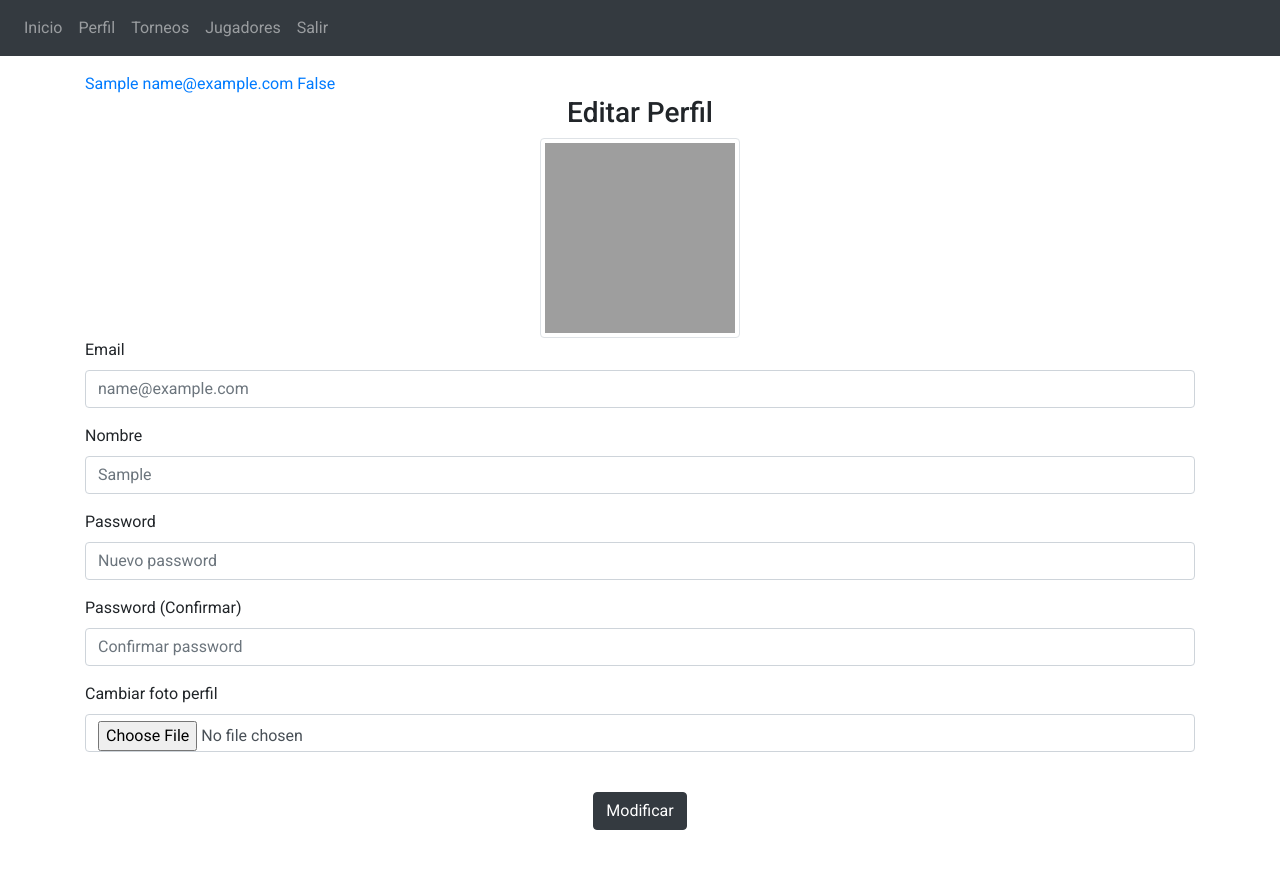
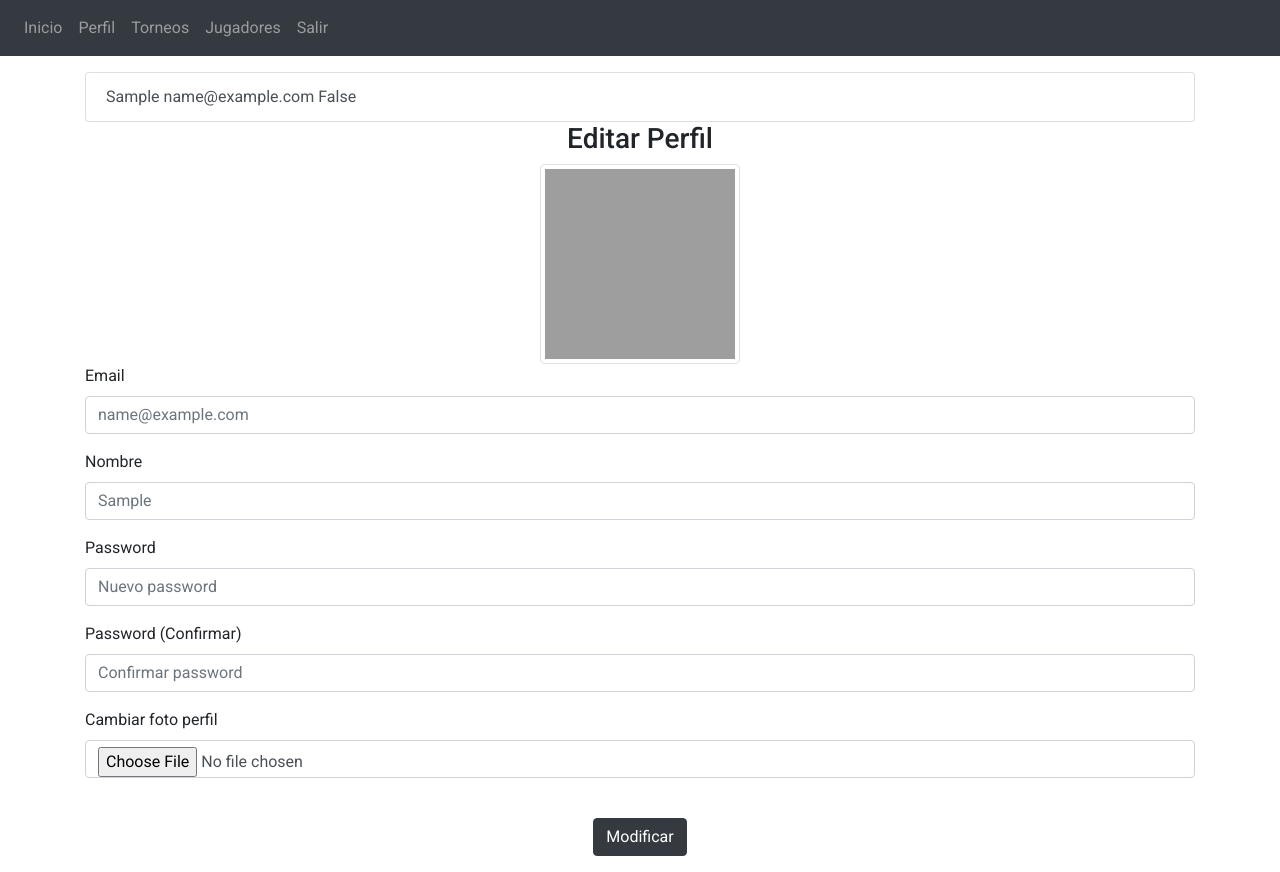
Before and after one commit to Pusebe/Tournaments-track-stadistics, a Flask app: page /dashboard/edit-users in a window 1280 px wide. Before the commit the page ends 830 px from the top, so only its background shows below. Run offline with Flask 3, Linux system fonts and the light colour scheme; the visitor is signed in with stand-in values (Sample User, id 1); data comes from the database, SQL or seed files in the repository; parts of the project's set-up code (start-up, migrations or seed data) failed here and were passed over; some libraries are stand-ins or nearby versions; grey boxes are pictures that could not be loaded.

Commit message:
modified:   website/templates/edit_users.html

```diff
--- a/website/templates/edit_users.html
+++ b/website/templates/edit_users.html
@@ -2,7 +2,7 @@
 content %}
 <div class="list-group">
   {%for user in users%}
-  <a href="#" onclick="select_user({{user.id}}) class="list-group-item list-group-item-action"
+  <a href="#" onclick="select_user({{user.id}})" class="list-group-item list-group-item-action"
     >{{user.first_name}} {{user.email}} {{user.is_admin}}</a
   >
   {% endfor %}
```
